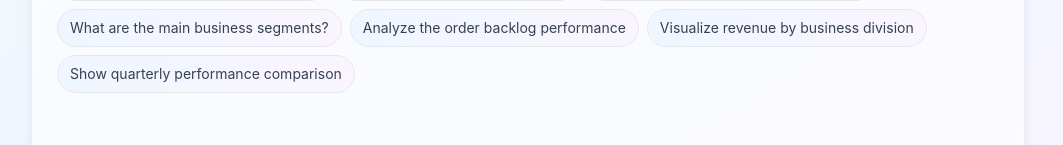
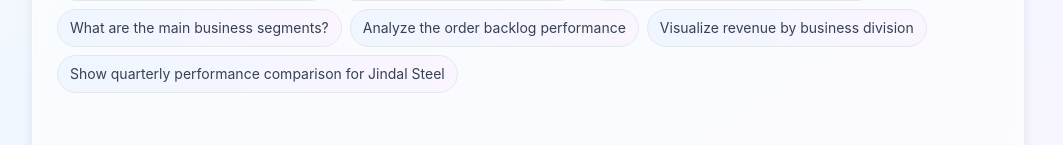
Before and after one commit to dhruveel10/frontend, a React (Create React App) app: page / in a window 1280 px wide. Shown: the part 487-632 px from the top of the page, without its empty margins (112-1175 px from the left). Built offline with nearby package versions, Linux system fonts and the light colour scheme.

Commit message:
improved llm accuracy and used gemini for chunking and embeddings

```diff
--- a/src/App.js
+++ b/src/App.js
@@ -324,7 +324,7 @@ const SuggestedQuestions = ({ onQuestionClick, isDark }) => {
     "What are the main business segments?",
     "Analyze the order backlog performance",
     "Visualize revenue by business division",
-    "Show quarterly performance comparison"
+    "Show quarterly performance comparison for Jindal Steel",
   ];
 
   return (
```
